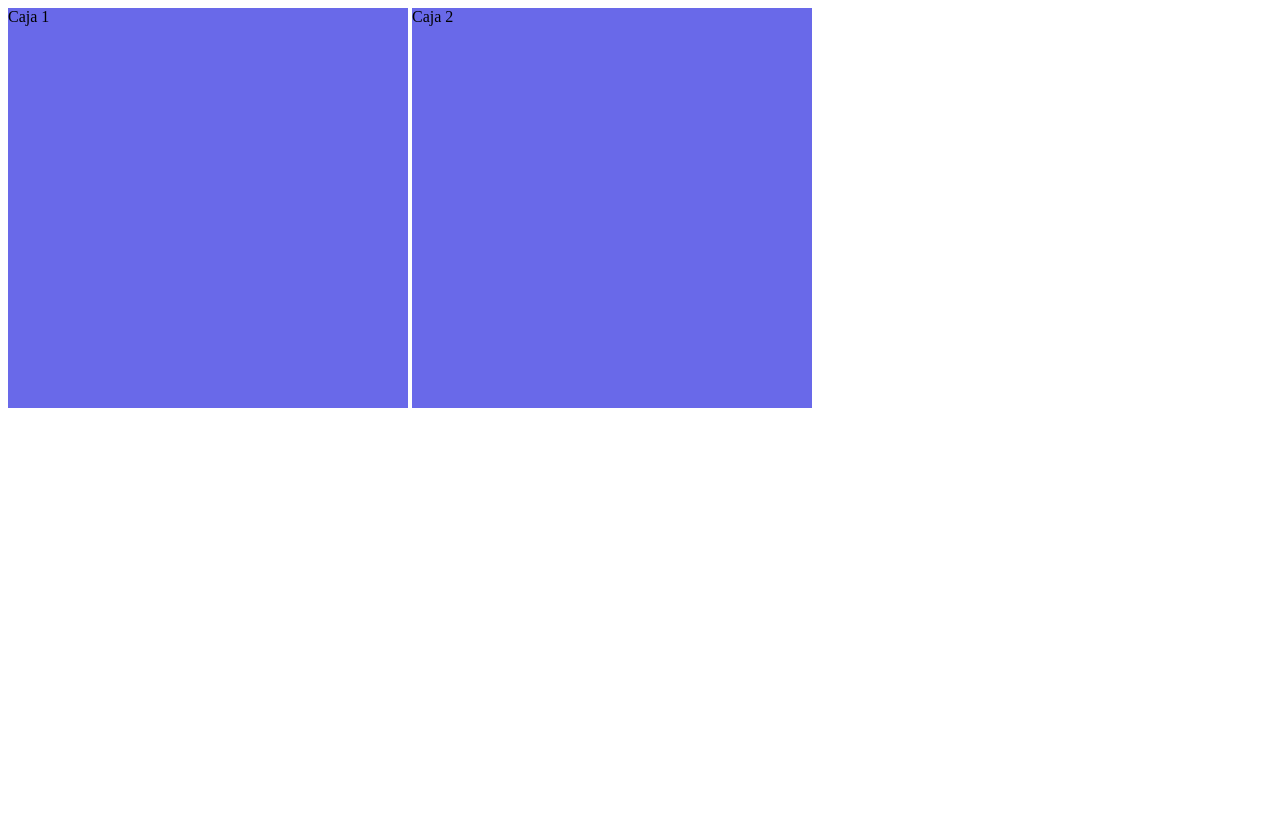
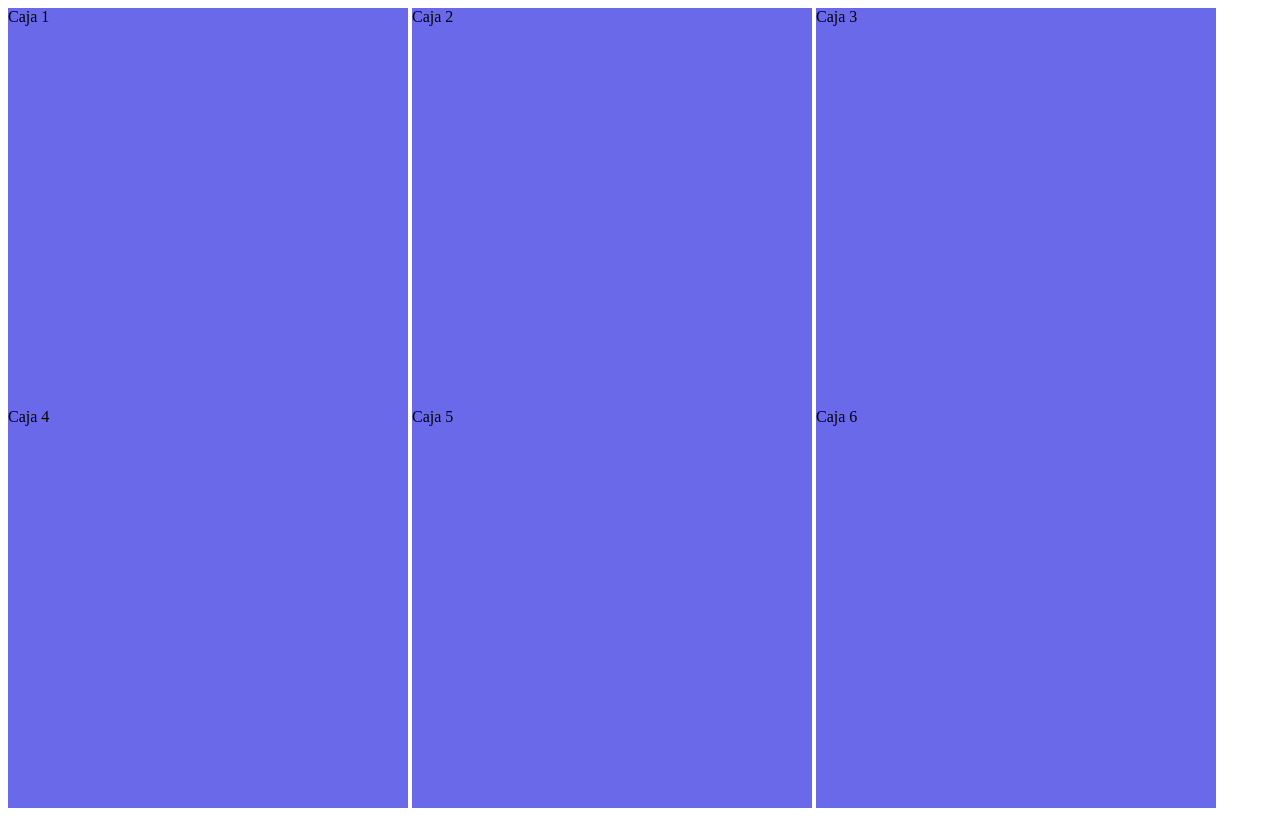
Before and after one commit to victormacea27/prueba-git, a plain HTML site: page index.html in a window 1280 px wide. Drawn offline with Linux system fonts and the light colour scheme.

Commit message:
agrego 2 cajas nuevas

```diff
--- a/index.html
+++ b/index.html
@@ -9,5 +9,9 @@
 <body>
     <div class="box">Caja 1</div>
     <div class="box">Caja 2</div>
+	<div class="box">Caja 3</div>
+    <div class="box">Caja 4</div>
+	<div class="box">Caja 5</div>
+    <div class="box">Caja 6</div>
 </body>
 </html>
```
